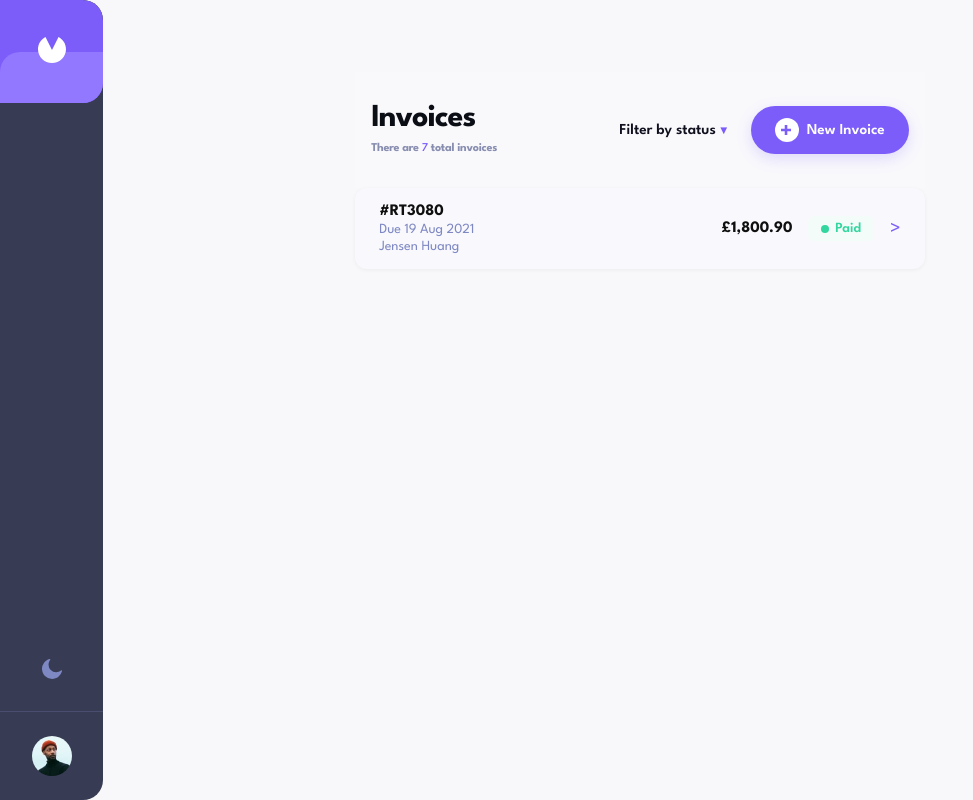
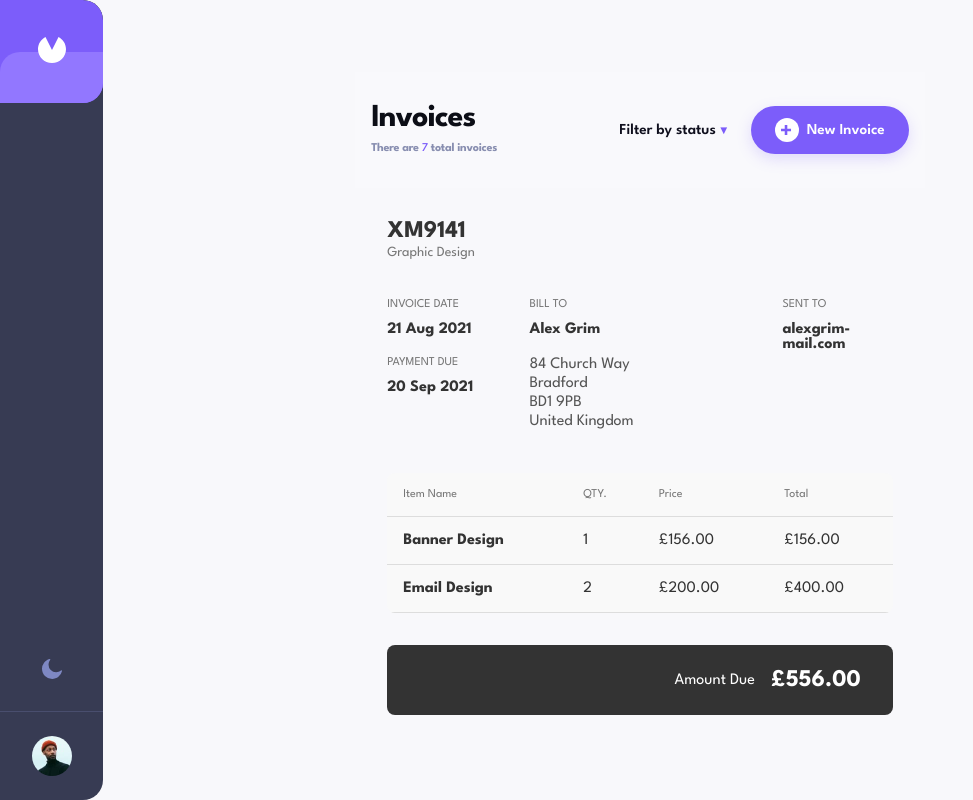
Before and after one commit to samuelBright09/Invoice-app, an Angular app: page / in a window 1280 px wide. Shown: the whole page, without its empty margins (0-973 px from the left). Built offline with nearby package versions, Linux system fonts and the light colour scheme.

Commit message:
Add view invoice page

```diff
--- a/src/app/app.component.html
+++ b/src/app/app.component.html
@@ -2,7 +2,8 @@
 <div class="main-container">
   <app-header-component />
   <div class="invoice-main-container">
-    <app-invoice-card />
+    <!-- <app-invoice-card /> -->
+     <app-view-invoice-component />
   </div>
 </div>
 <router-outlet />
--- a/src/app/app.component.scss
+++ b/src/app/app.component.scss
@@ -1,3 +1,4 @@
 .main-container{
      padding: 4.5rem 22.2rem ;
+     height: 100vh;
 }
--- a/src/app/app.component.ts
+++ b/src/app/app.component.ts
@@ -2,11 +2,12 @@ import { Component } from '@angular/core';
 import { RouterOutlet } from '@angular/router';
 import { SidebarComponent } from "./components/sidebar/sidebar.component";
 import { HeaderComponentComponent } from './components/header-component/header-component.component';
-import { InvoiceCardComponent } from './components/invoice-card/invoice-card.component';
+// import { InvoiceCardComponent } from './components/invoice-card/invoice-card.component';
+import { ViewInvoiceComponentComponent } from "./components/view-invoice-component/view-invoice-component.component";
 
 @Component({
   selector: 'app-root',
-  imports: [RouterOutlet, SidebarComponent, HeaderComponentComponent, InvoiceCardComponent],
+  imports: [RouterOutlet, SidebarComponent, HeaderComponentComponent,  ViewInvoiceComponentComponent],
   templateUrl: './app.component.html',
   styleUrl: './app.component.scss'
 })
--- /dev/null
+++ b/src/app/components/view-invoice-component/view-invoice-component.component.html
@@ -0,0 +1,67 @@
+<div class="invoice-container">
+  <div class="invoice-header">
+    <div>
+      <h1 class="invoice-id">XM9141</h1>
+      <p class="invoice-title">Graphic Design</p>
+    </div>
+  </div>
+
+  <div class="details-container">
+    <div class="detail-column">
+      <div>
+        <p class="detail-label">Invoice Date</p>
+        <p class="detail-value">21 Aug 2021</p>
+      </div>
+      <div>
+        <p class="detail-label">Payment Due</p>
+        <p class="detail-value">20 Sep 2021</p>
+      </div>
+    </div>
+
+    <div class="bill-to">
+      <p class="detail-label">Bill To</p>
+      <p class="detail-value">Alex Grim</p>
+      <p class="address">84 Church Way</p>
+      <p class="address">Bradford</p>
+      <p class="address">BD1 9PB</p>
+      <p class="address">United Kingdom</p>
+    </div>
+
+    <div class="detail-column">
+      <p class="detail-label">Sent to</p>
+      <p class="detail-value">alexgrim-mail.com</p>
+    </div>
+  </div>
+
+  <table class="items-table">
+    <thead>
+      <tr>
+        <th>Item Name</th>
+        <th>QTY.</th>
+        <th>Price</th>
+        <th>Total</th>
+      </tr>
+    </thead>
+    <tbody>
+      <tr>
+        <td class="item-name">Banner Design</td>
+        <td>1</td>
+        <td>£156.00</td>
+        <td>£156.00</td>
+      </tr>
+      <tr>
+        <td class="item-name">Email Design</td>
+        <td>2</td>
+        <td>£200.00</td>
+        <td>£400.00</td>
+      </tr>
+    </tbody>
+  </table>
+
+  <div class="total-container">
+    <div class="total-amount">
+      <span>Amount Due</span>
+      <span class="amount">£556.00</span>
+    </div>
+  </div>
+</div>
--- /dev/null
+++ b/src/app/components/view-invoice-component/view-invoice-component.component.scss
@@ -0,0 +1,103 @@
+.invoice-container {
+  width: 100%;
+  margin: 0 auto;
+  padding: 2rem;
+  color: #333;
+
+  .invoice-header {
+    display: flex;
+    justify-content: space-between;
+    margin-bottom: 2.5rem;
+
+    .invoice-id {
+      font-size: 1.5rem;
+      font-weight: bold;
+      margin: 0;
+    }
+
+    .invoice-title {
+      color: #777;
+      font-size: 0.875rem;
+      margin: 0.25rem 0 0 0;
+    }
+  }
+
+  .details-container {
+    display: flex;
+    justify-content: space-between;
+    margin-bottom: 2.5rem;
+    gap: 2rem;
+
+    .detail-column {
+      flex: 1;
+    }
+
+    .bill-to {
+      flex: 2;
+    }
+
+    .detail-label {
+      font-size: 0.75rem;
+      color: #777;
+      margin-bottom: 0.75rem;
+      text-transform: uppercase;
+    }
+
+    .detail-value {
+      font-weight: bold;
+      margin-bottom: 1.25rem;
+    }
+
+    .address {
+      margin: 0.25rem 0;
+      color: #555;
+    }
+  }
+
+  .items-table {
+    width: 100%;
+    border-collapse: collapse;
+    margin-bottom: 2rem;
+    background-color: #f9f9f9;
+    border-radius: 8px;
+    overflow: hidden;
+
+    th {
+      text-align: left;
+      padding: 1rem;
+      border-bottom: 1px solid #ddd;
+      color: #777;
+      font-weight: normal;
+      font-size: 0.75rem;
+    }
+
+    td {
+      padding: 1rem;
+      border-bottom: 1px solid #ddd;
+    }
+
+    .item-name {
+      font-weight: bold;
+    }
+  }
+
+  .total-container {
+    display: flex;
+    justify-content: flex-end;
+    background-color: #333;
+    color: white;
+    padding: 1.5rem 2rem;
+    border-radius: 8px;
+
+    .total-amount {
+      display: flex;
+      align-items: center;
+      gap: 1rem;
+
+      .amount {
+        font-size: 1.5rem;
+        font-weight: bold;
+      }
+    }
+  }
+}
```
Also changed, not shown: src/app/components/view-invoice-component/view-invoice-component.component.ts (added, +11 -0 lines), 1 other file (tests, documents, lock files or other folders).
